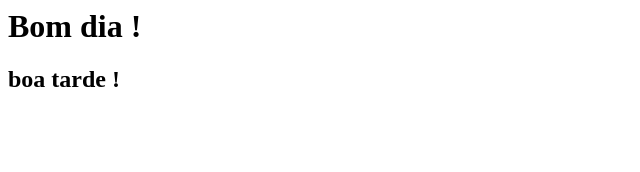
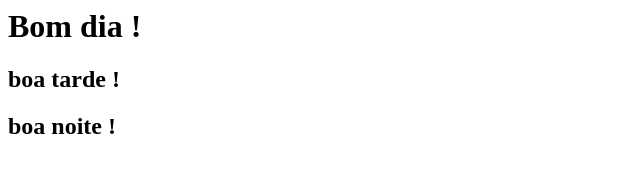
Before and after one commit to trunfo4608/Trunfo4608, a plain HTML site: page index.html in a window 1280 px wide. Shown: the whole page, without its empty margins (0-640 px from the left). Drawn offline with Linux system fonts and the light colour scheme.

Commit message:
terceiro commit

```diff
--- a/index.html
+++ b/index.html
@@ -7,5 +7,7 @@
 		<h1>Bom dia !</h1>
 
 		<h2>boa tarde !</h2>
+
+		<h2>boa noite !</h2>
 	</body>
 </html>
```
